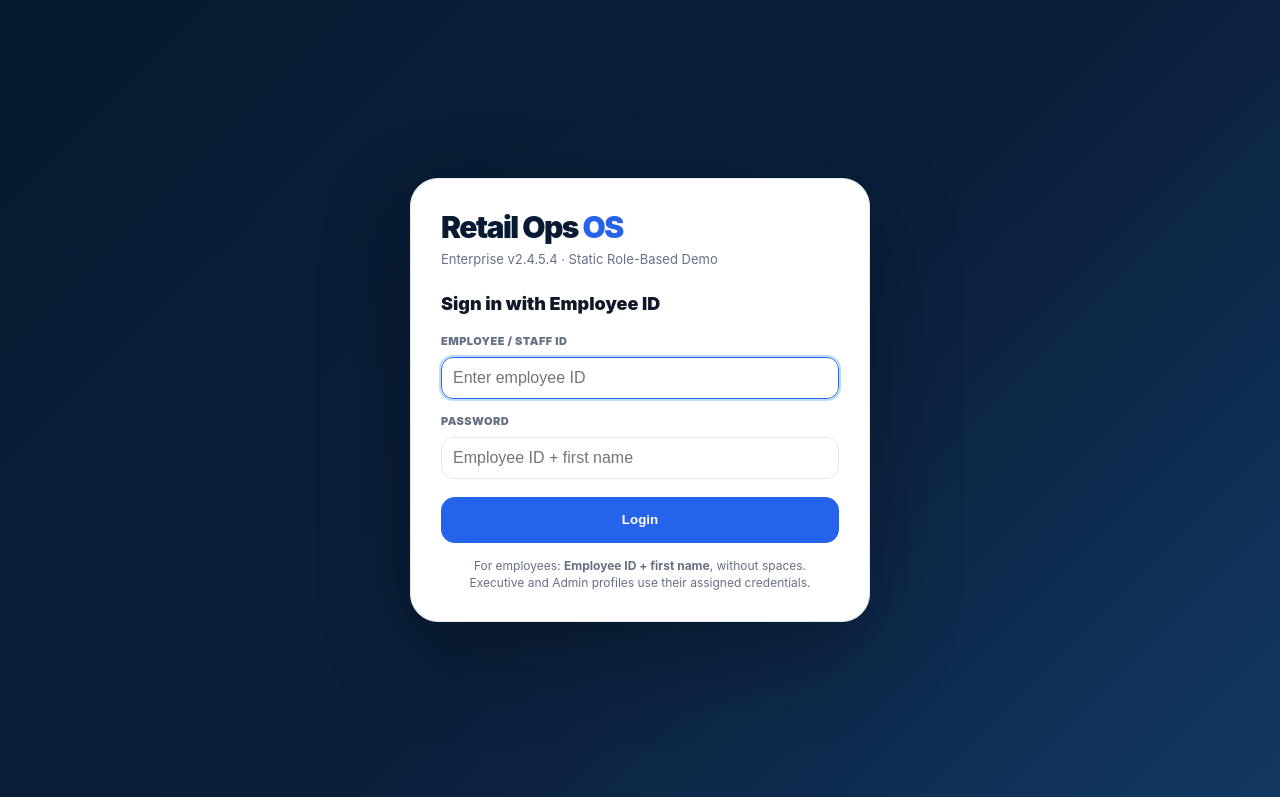
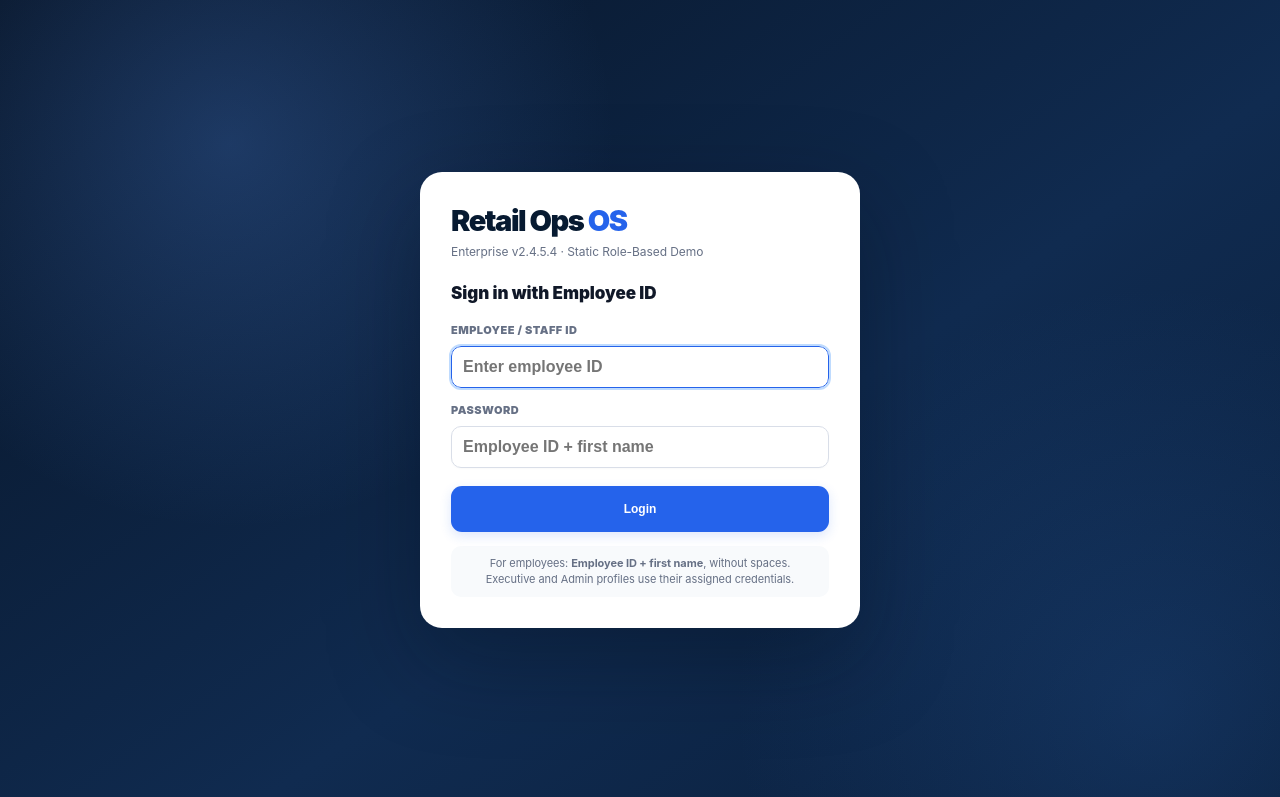
Before and after one commit to Aptronix26/Retail-Sales, a website: page index.html in a window 1280 px wide. Shown: the top 797 px of the page. Drawn offline with Linux system fonts and the light colour scheme.

Commit message:
Load the Daily MTD UI refresh

```diff
--- a/index.html
+++ b/index.html
@@ -1182,6 +1182,7 @@ const _v21NavigateToPage=navigateToPage;
 navigateToPage=function(page){_v21NavigateToPage(page);if(page==='trajectory')renderTrajectory();};
 document.addEventListener('DOMContentLoaded',()=>setTimeout(()=>{loadAchievementHistory();renderTrajectory();},250));
 </script><script src="https://cdn.jsdelivr.net/npm/xlsx@0.18.5/dist/xlsx.full.min.js"></script>
+<link href="./ui-refresh.css" rel="stylesheet"/>
 </head><body>
 <div class="loginScreen" id="loginScreen">
 <div class="loginCard">
@@ -3138,5 +3139,5 @@ window.PROD_DATASET_VERSION_2454="aug2026-2026-08-20-v2450";
   };
 })();
 </script>
-
+<script src="./ui-refresh.js"></script>
 </body></html>
```
